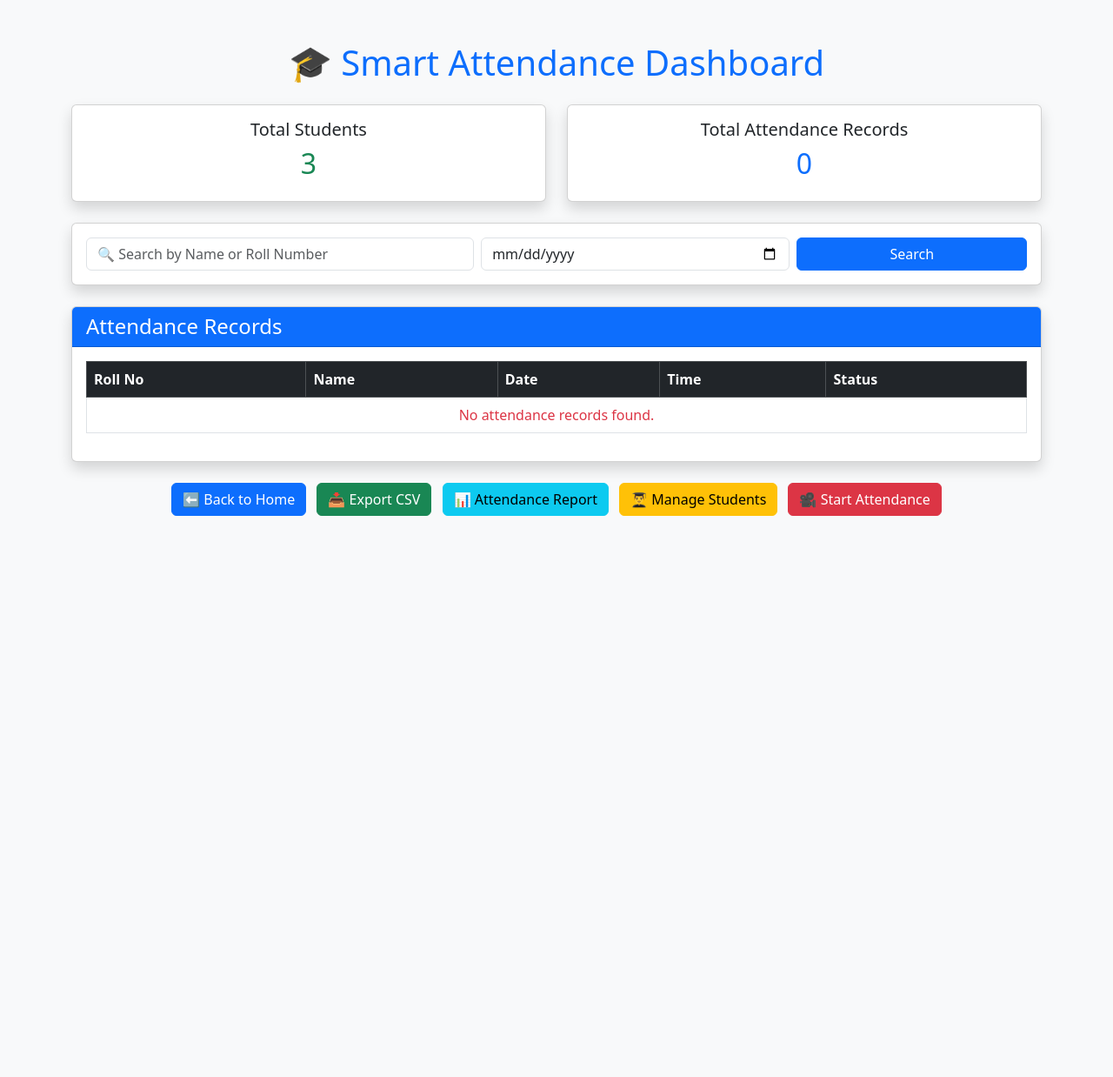
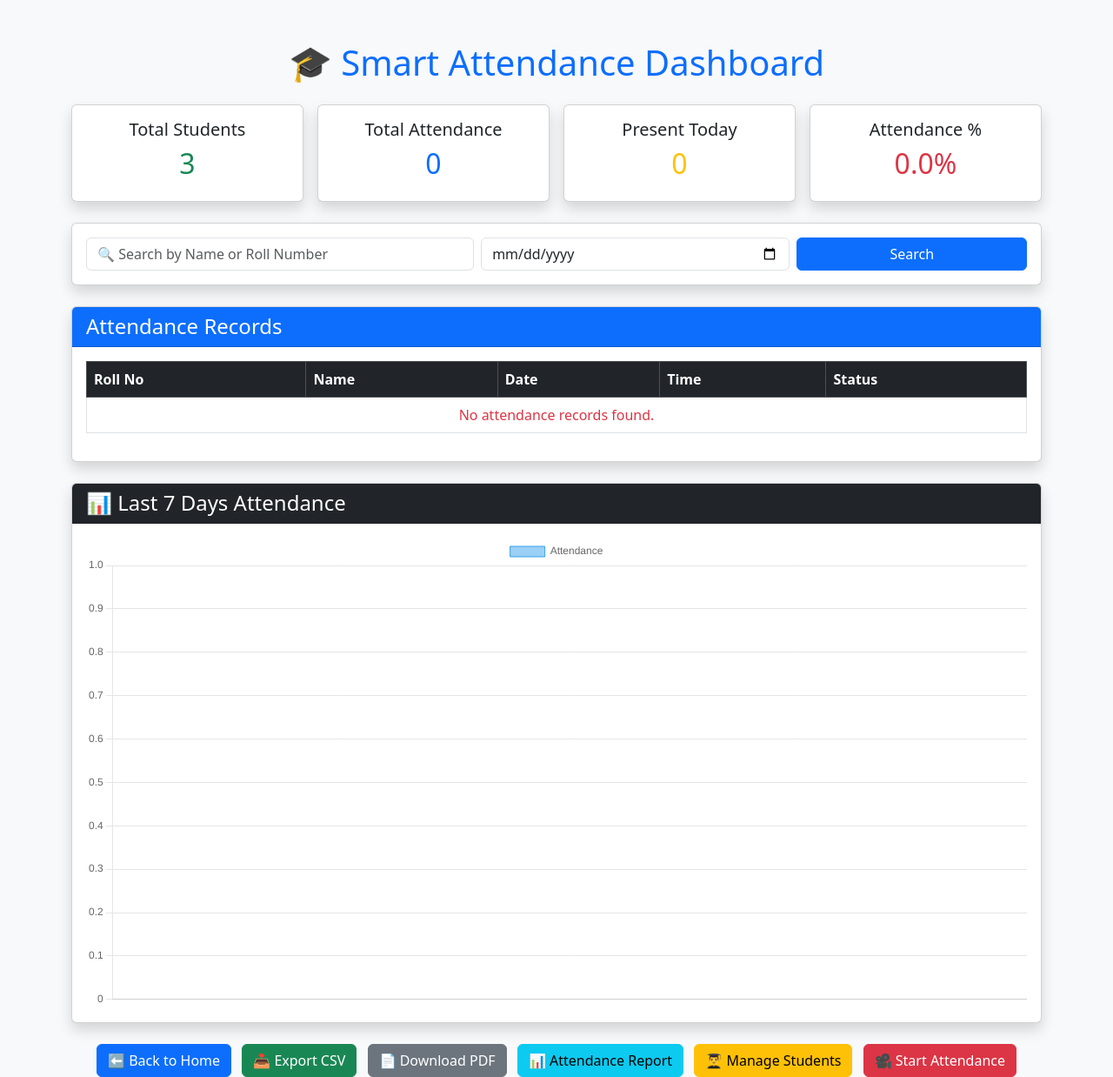
Before and after one commit to Ammuk97/Face-Recognition-Attendance-System, a Flask app: page /attendance in a window 1280 px wide. Shown: the whole page at 87% size. Before the commit the page ends 593 px from the top, so only its background shows below. Run offline with Flask 3, Linux system fonts and the light colour scheme; data comes from the database, SQL or seed files in the repository; data that the repository does not hold is empty.

Commit message:
Added PDF attendance report generation

```diff
--- a/app.py
+++ b/app.py
@@ -1,3 +1,5 @@
+from reportlab.platypus import SimpleDocTemplate, Table, TableStyle
+from reportlab.lib import colors
 import os
 import shutil
 import subprocess
@@ -230,7 +232,7 @@ def export():
 def start_attendance():
 
     subprocess.Popen(
-        [sys.executable, "services/recognize_face.py"]
+        [sys.executable, "-m", "services.recognize_face"]
     )
 
     return """
@@ -239,6 +241,51 @@ def start_attendance():
         window.location.href="/attendance";
     </script>
     """
+
+
+# ==========================================================
+# ATTENDANCE REPORT
+# ==========================================================
+
+@app.route("/attendance_report")
+def attendance_report():
+
+    conn = sqlite3.connect("database/attendance.db")
+    cursor = conn.cursor()
+
+    cursor.execute("SELECT DISTINCT roll, name FROM attendance")
+    students = cursor.fetchall()
+
+    cursor.execute("SELECT COUNT(DISTINCT date) FROM attendance")
+    total_days = cursor.fetchone()[0] or 0
+
+    report = []
+
+    for roll, name in students:
+        cursor.execute(
+            "SELECT COUNT(*) FROM attendance WHERE roll=?",
+            (roll,)
+        )
+        present_days = cursor.fetchone()[0] or 0
+
+        percentage = 0
+        if total_days > 0:
+            percentage = round((present_days / total_days) * 100, 2)
+
+        report.append({
+            "roll": roll,
+            "name": name,
+            "present": present_days,
+            "total": total_days,
+            "percentage": percentage,
+        })
+
+    conn.close()
+
+    return render_template(
+        "attendance_report.html",
+        report=report
+    )
 
 
 # ==========================================================
@@ -328,6 +375,14 @@ def edit_student(id):
         name = request.form["name"]
         roll = request.form["roll"]
 
+        # Get current roll for this student so attendance can be updated
+        cursor.execute(
+            "SELECT roll FROM students WHERE id=?",
+            (id,)
+        )
+        res = cursor.fetchone()
+        old_roll = res[0] if res else None
+
         # Update student table
         cursor.execute(
             """
@@ -338,19 +393,16 @@ def edit_student(id):
             (name, roll, id)
         )
 
-        # Update attendance table also
-        cursor.execute(
-            """
-            UPDATE attendance
-            SET name=?, roll=?
-            WHERE roll=(
-                SELECT roll
-                FROM students
-                WHERE id=?
+        # Update attendance table also (use old roll)
+        if old_roll:
+            cursor.execute(
+                """
+                UPDATE attendance
+                SET name=?, roll=?
+                WHERE roll=?
+                """,
+                (name, roll, old_roll)
             )
-            """,
-            (name, roll, id)
-        )
 
         conn.commit()
         conn.close()
@@ -379,6 +431,69 @@ def edit_student(id):
 # ==========================================================
 # MAIN
 # ==========================================================
+# ==========================================================
+# GENERATE PDF REPORT
+# ==========================================================
+
+@app.route("/generate_pdf")
+def generate_pdf():
+
+    conn = sqlite3.connect("database/attendance.db")
+    cursor = conn.cursor()
+
+    cursor.execute("""
+        SELECT roll, name, date, time, status
+        FROM attendance
+        ORDER BY date DESC, time DESC
+    """)
+
+    records = cursor.fetchall()
+    conn.close()
+
+    filename = "attendance_report.pdf"
+
+    pdf = SimpleDocTemplate(filename)
+
+    data = [["Roll No", "Name", "Date", "Time", "Status"]]
+
+    for row in records:
+        data.append(list(row))
+
+    table = Table(data)
+
+    table.setStyle(TableStyle([
+    ("BACKGROUND", (0, 0), (-1, 0), colors.HexColor("#0d6efd")),
+    ("TEXTCOLOR", (0, 0), (-1, 0), colors.white),
+    ("FONTNAME", (0, 0), (-1, 0), "Helvetica-Bold"),
+    ("FONTSIZE", (0, 0), (-1, -1), 10),
+    ("GRID", (0, 0), (-1, -1), 1, colors.grey),
+    ("BACKGROUND", (0, 1), (-1, -1), colors.whitesmoke),
+    ("BOTTOMPADDING", (0, 0), (-1, 0), 10),
+    ("ALIGN", (0, 0), (-1, -1), "CENTER"),
+]))
+
+    from reportlab.platypus import Paragraph
+    from reportlab.lib.styles import getSampleStyleSheet
+
+    styles = getSampleStyleSheet()
+
+    title = Paragraph(
+        "<b><font size=18>Smart Attendance System</font></b>",
+        styles["Title"]
+    )
+
+    subtitle = Paragraph(
+        "Attendance Report",
+        styles["Heading2"]
+    )
+
+    pdf.build([title, subtitle, table])
+
+    return send_file(
+        filename,
+        as_attachment=True,
+        download_name="attendance_report.pdf"
+    )
 
 if __name__ == "__main__":
     app.run(debug=True)
--- a/services/recognize_face.py
+++ b/services/recognize_face.py
@@ -1,4 +1,4 @@
-from attendance import mark_attendance
+from services.attendance import mark_attendance
 
 import cv2
 import os
--- a/templates/attendance.html
+++ b/templates/attendance.html
@@ -22,42 +22,42 @@
 
     <!-- Statistics -->
 
-    <div class="row mb-4">
+    <div class="row mb-4 g-3">
 
-        <div class="col-md-6">
-
+        <div class="col-md-3">
             <div class="card shadow text-center">
-
                 <div class="card-body">
-
                     <h5>Total Students</h5>
-
-                    <h2 class="text-success">
-                        {{ total_students }}
-                    </h2>
-
+                    <h2 class="text-success">{{ total_students }}</h2>
+                </div>
+            </div>
         </div>
 
+        <div class="col-md-3">
+            <div class="card shadow text-center">
+                <div class="card-body">
+                    <h5>Total Attendance</h5>
+                    <h2 class="text-primary">{{ total_attendance }}</h2>
+                </div>
+            </div>
         </div>
 
+        <div class="col-md-3">
+            <div class="card shadow text-center">
+                <div class="card-body">
+                    <h5>Present Today</h5>
+                    <h2 class="text-warning">{{ present_today }}</h2>
+                </div>
+            </div>
         </div>
 
-        <div class="col-md-6">
-
+        <div class="col-md-3">
             <div class="card shadow text-center">
-
                 <div class="card-body">
-
-                    <h5>Total Attendance Records</h5>
-
-                    <h2 class="text-primary">
-                        {{ total_attendance }}
-                    </h2>
-
+                    <h5>Attendance %</h5>
+                    <h2 class="text-danger">{{ attendance_percentage }}%</h2>
                 </div>
-
             </div>
-
         </div>
 
     </div>
@@ -97,12 +97,8 @@
 
                     <div class="col-md-3">
 
-                        <button
-                            class="btn btn-primary w-100"
-                            type="submit">
-
+                        <button class="btn btn-primary w-100" type="submit">
                             Search
-
                         </button>
 
                     </div>
@@ -136,13 +132,11 @@
                     <thead class="table-dark">
 
                         <tr>
-
                             <th>Roll No</th>
                             <th>Name</th>
                             <th>Date</th>
                             <th>Time</th>
                             <th>Status</th>
-
                         </tr>
 
                     </thead>
@@ -161,13 +155,9 @@
                             <td>{{ row[3] }}</td>
 
                             <td>
-
                                 <span class="badge bg-success">
-
                                     {{ row[4] }}
-
                                 </span>
-
                             </td>
 
                         </tr>
@@ -177,13 +167,9 @@
                     {% else %}
 
                         <tr>
-
                             <td colspan="5" class="text-center text-danger">
-
                                 No attendance records found.
-
                             </td>
-
                         </tr>
 
                     {% endif %}
@@ -198,6 +184,20 @@
 
     </div>
 
+    <!-- Attendance Chart -->
+
+    <div class="card shadow mt-4">
+
+        <div class="card-header bg-dark text-white">
+            <h4 class="mb-0">📊 Last 7 Days Attendance</h4>
+        </div>
+
+        <div class="card-body">
+            <canvas id="attendanceChart"></canvas>
+        </div>
+
+    </div>
+
     <!-- Buttons -->
 
     <div class="text-center mt-4">
@@ -208,6 +208,10 @@
 
         <a href="/export" class="btn btn-success ms-2">
             📥 Export CSV
+        </a>
+
+        <a href="/generate_pdf" class="btn btn-secondary ms-2">
+    📄 Download PDF
 </a>
 
         <a href="/attendance_report" class="btn btn-info ms-2">
@@ -226,6 +230,47 @@
 
 </div>
 
+<script id="attendance-data" type="application/json">
+{
+    "labels": {{ chart_labels | default([]) | tojson | safe }},
+    "values": {{ chart_values | default([]) | tojson | safe }}
+}
+</script>
+
+<script src="https://cdn.jsdelivr.net/npm/chart.js"></script>
+
+<script>
+
+const attendanceData = JSON.parse(
+    document.getElementById("attendance-data").textContent || "{}"
+);
+
+const ctx = document.getElementById("attendanceChart").getContext('2d');
+
+new Chart(ctx, {
+    type: "bar",
+    data: {
+        labels: attendanceData.labels || [],
+        datasets: [{
+            label: "Attendance",
+            data: attendanceData.values || [],
+            borderWidth: 1,
+            backgroundColor: "rgba(54, 162, 235, 0.5)",
+            borderColor: "rgba(54, 162, 235, 1)"
+        }]
+    },
+    options: {
+        responsive: true,
+        scales: {
+            y: {
+                beginAtZero: true
+            }
+        }
+    }
+});
+
+</script>
+
 </body>
 
 </html>
```
Lines whose indentation alone changed are shown as unchanged.
